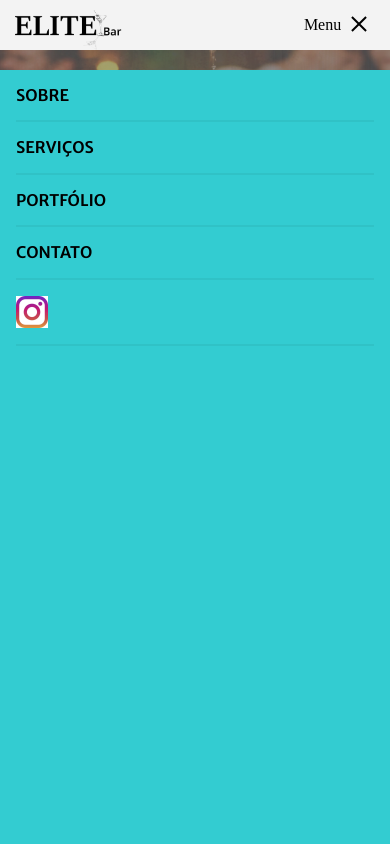
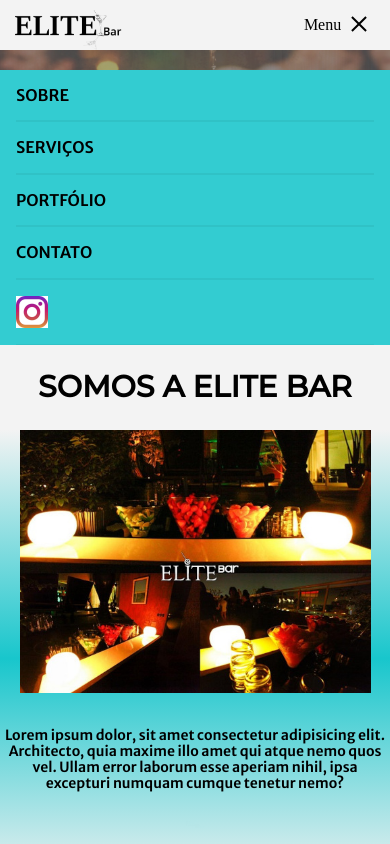
Before and after one commit to KakaSpl/Primeiro_Site, a plain HTML site: page index.html in a window 390 px wide. Both pictures are taken after a click on the button "Menu". Shown: the top 844 px of the page. Drawn offline with nearby package versions, Linux system fonts and the light colour scheme.

Commit message:
Update menu-responsivo.css

```diff
--- a/css/menu-responsivo.css
+++ b/css/menu-responsivo.css
@@ -60,7 +60,7 @@ a:hover {
     background: #33CCD1;
   }
   #nav.active #menu {
-    height: calc(100vh - 70px);
+    height: 275px;
     visibility: visible;
     overflow-y: auto;
   }
```
